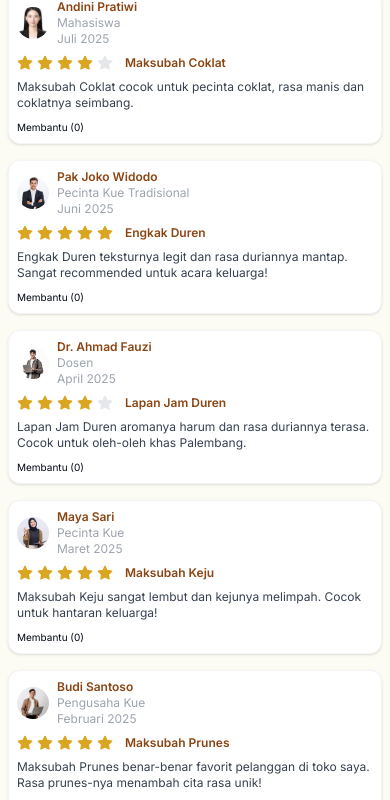
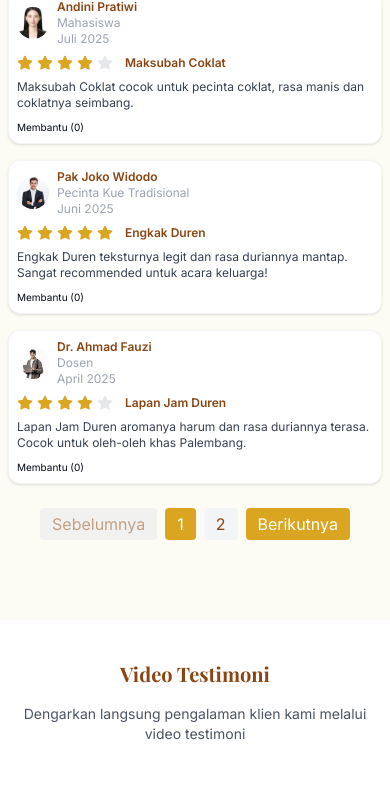
Before and after one commit to vivi211111/DapurAzkaQanita, a React (Vite) app: page /testimonials in a window 390 px wide. Shown: the part 1145-1945 px from the top of the page. Built offline with nearby package versions, Linux system fonts and the light colour scheme.

Commit message:
update pagination pada tampilan mobile

```diff
--- a/src/pages/Testimonials.jsx
+++ b/src/pages/Testimonials.jsx
@@ -138,6 +138,14 @@ const Testimonials = () => {
   const [categoryFilter, setCategoryFilter] = useState("");
   const [showVideo, setShowVideo] = useState({});
 
+  // Tambahkan state untuk pagination dan load more
+  const [page, setPage] = useState(1);
+  const perPage = 5; // jumlah komentar per halaman
+  const [showAll, setShowAll] = useState(false);
+
+  // Untuk infinite scroll
+  const [infiniteCount, setInfiniteCount] = useState(perPage);
+
   // Ambil daftar unik kategori/proyek dari data testimonial
   const testimonialProjects = Array.from(
     new Set(allTestimonials.map((t) => t.project))
@@ -271,6 +279,13 @@ const Testimonials = () => {
     },
     // Tambahkan video baru di sini
   ];
+
+  // Pagination logic
+  const totalPages = Math.ceil(filteredTestimonials.length / perPage);
+  const pagedTestimonials = filteredTestimonials.slice(
+    (page - 1) * perPage,
+    page * perPage
+  );
 
   return (
     <motion.div
@@ -573,12 +588,107 @@ const Testimonials = () => {
         </div>
       )}
 
-      {/* Testimonials Grid */}
+      {/* Testimonials Grid - Pagination on Mobile Only */}
       <section className="py-10 bg-batik-cream/30">
         <div className="max-w-full xl:max-w-[1600px] 2xl:max-w-[1920px] mx-auto px-2 md:px-4 xl:px-6">
           <div className="max-w-screen-xl mx-auto">
-            {/* MOBILE: grid 3 kolom, DESKTOP: tetap */}
-            <div className="grid grid-cols-1 xs:grid-cols-2 sm:grid-cols-3 md:grid-cols-2 lg:grid-cols-3 xl:grid-cols-4 gap-4 md:gap-8">
+            {/* MOBILE: Pagination */}
+            <div className="block md:hidden">
+              <div className="grid grid-cols-1 gap-4 mb-6">
+                {pagedTestimonials.map((t, idx) => (
+                  <div
+                    key={t.id}
+                    className="bg-white rounded-xl shadow p-2 md:p-6 flex flex-col gap-1 md:gap-3 border border-gray-100 text-xs md:text-base mx-auto w-full max-w-sm"
+                    style={{ minHeight: 80 }}
+                  >
+                    <div className="flex items-center gap-2 mb-1">
+                      {t.image ? (
+                        <img
+                          src={t.image}
+                          alt={t.name}
+                          className="w-8 h-8 rounded-full object-cover"
+                        />
+                      ) : (
+                        <div className="w-8 h-8 rounded-full bg-gray-200 flex items-center justify-center font-bold text-batik-brown text-xs">
+                          {t.name
+                            ?.split(" ")
+                            .map((w) => w[0])
+                            .join("")}
+                        </div>
+                      )}
+                      <div>
+                        <div className="font-semibold text-batik-brown text-xs md:text-base">
+                          {t.name}
+                        </div>
+                        {/* MOBILE: role & tanggal 2 baris, DESKTOP: tetap 1 baris */}
+                        <div className="text-xs text-gray-400 hidden md:block">
+                          {t.role} • {t.date}
+                        </div>
+                        <div className="text-xs text-gray-400 block md:hidden">
+                          <div>{t.role}</div>
+                          <div>{t.date}</div>
+                        </div>
+                      </div>
+                    </div>
+                    <div className="flex items-center gap-1 md:gap-2 mb-1 md:mb-2">
+                      {[...Array(t.rating)].map((_, i) => (
+                        <Star
+                          key={i}
+                          className="w-4 h-4 text-batik-gold fill-current"
+                        />
+                      ))}
+                      {[...Array(5 - t.rating)].map((_, i) => (
+                        <Star
+                          key={i + 10}
+                          className="w-4 h-4 text-gray-200 fill-current"
+                        />
+                      ))}
+                      <span className="ml-2 text-xs font-semibold text-batik-brown">
+                        {t.project}
+                      </span>
+                    </div>
+                    {/* Perkecil text deskripsi review di mobile */}
+                    <div className="text-gray-700 text-xs md:text-base mb-1 md:mb-2">
+                      {t.content}
+                    </div>
+                    <button className="flex items-center text-[10px] md:text-xs text-batik-orange hover:underline w-fit">
+                      <span>Membantu (0)</span>
+                    </button>
+                  </div>
+                ))}
+              </div>
+              <div className="flex justify-center gap-2 mb-10">
+                <button
+                  onClick={() => setPage(page - 1)}
+                  disabled={page === 1}
+                  className="px-3 py-1 rounded bg-gray-200 text-batik-brown disabled:opacity-50"
+                >
+                  Sebelumnya
+                </button>
+                {[...Array(totalPages)].map((_, i) => (
+                  <button
+                    key={i}
+                    onClick={() => setPage(i + 1)}
+                    className={`px-3 py-1 rounded ${
+                      page === i + 1
+                        ? "bg-batik-gold text-white"
+                        : "bg-gray-100 text-batik-brown"
+                    }`}
+                  >
+                    {i + 1}
+                  </button>
+                ))}
+                <button
+                  onClick={() => setPage(page + 1)}
+                  disabled={page === totalPages}
+                  className="px-3 py-1 rounded bg-batik-gold text-white disabled:opacity-50"
+                >
+                  Berikutnya
+                </button>
+              </div>
+            </div>
+            {/* DESKTOP: Semua testimoni tanpa pagination */}
+            <div className="hidden md:grid grid-cols-2 lg:grid-cols-3 xl:grid-cols-4 gap-4 md:gap-8 mb-6">
               {filteredTestimonials.map((t, idx) => (
                 <div
                   key={t.id}
```
